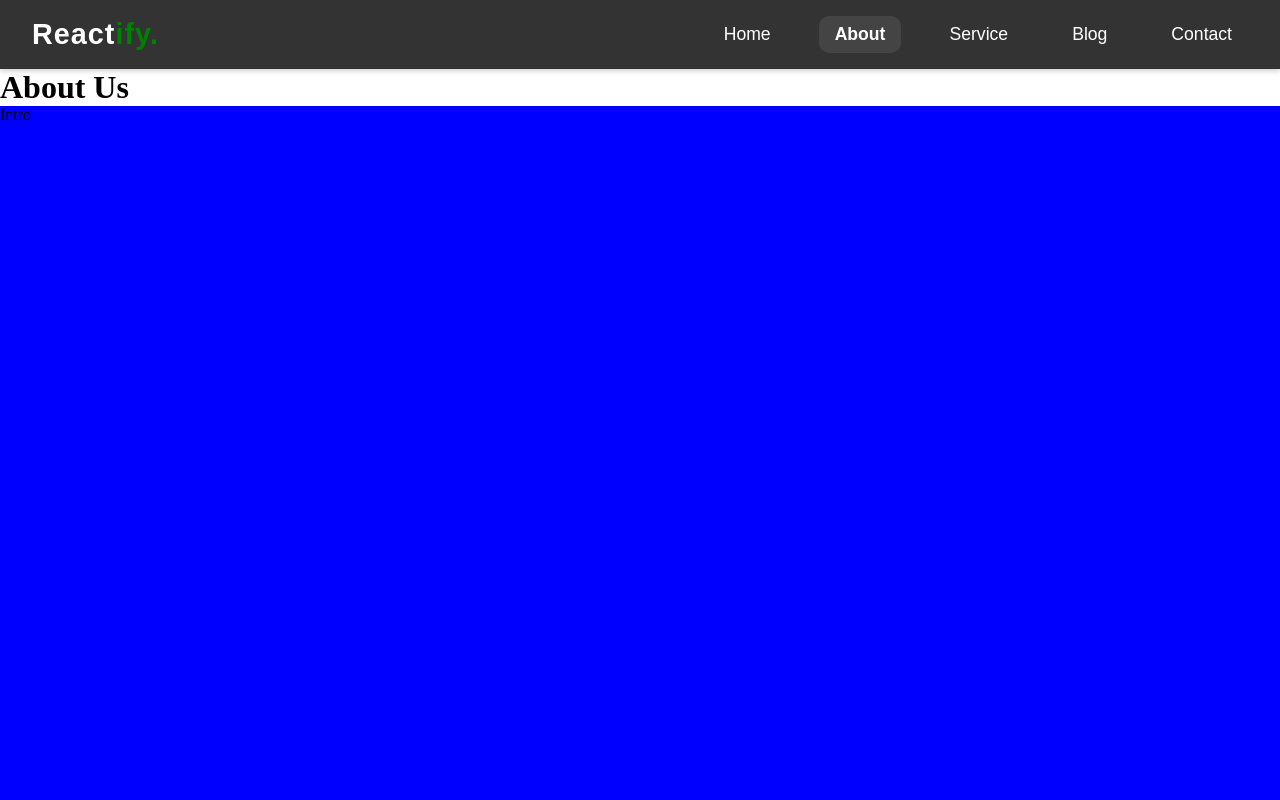
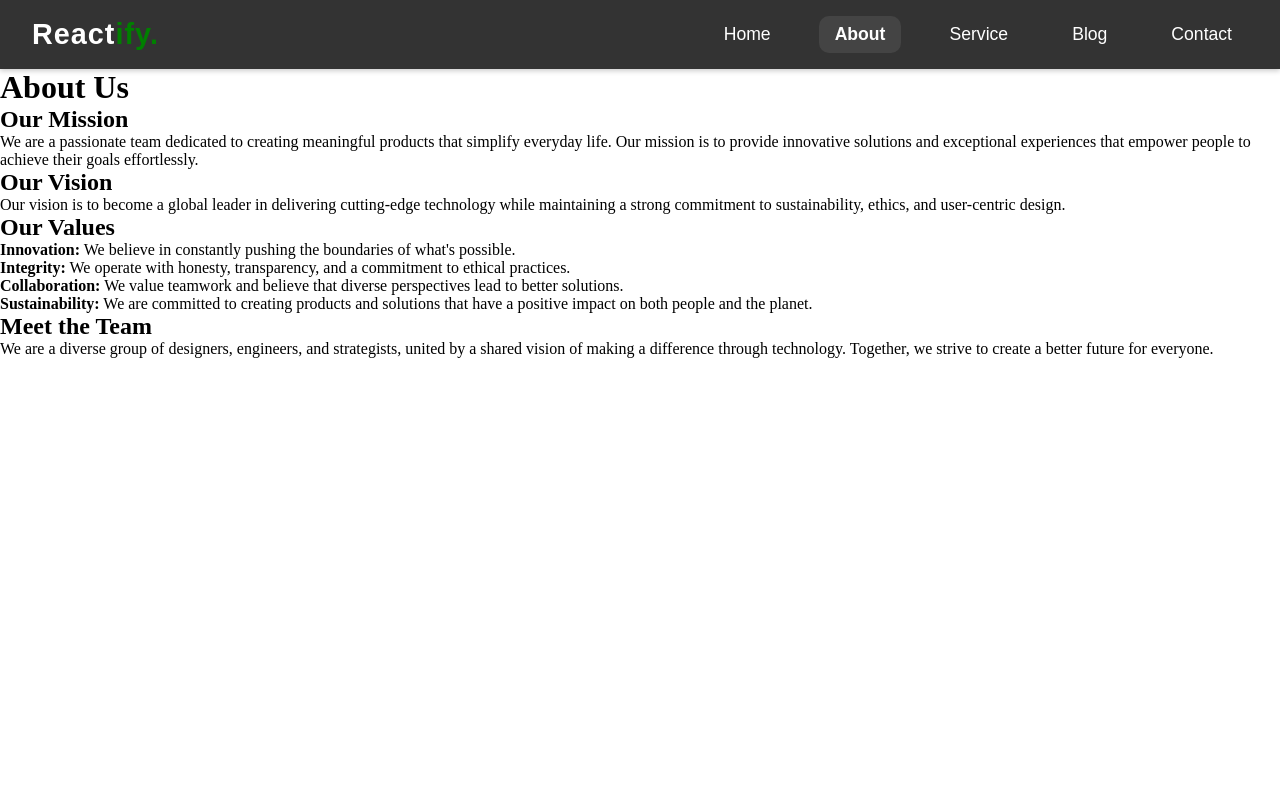
Before and after one commit to workmdirfan29/ReactJs_StartUPCode, a React (Vite) app: page /about in a window 1280 px wide. Shown: the top 800 px of the page. Built offline with nearby package versions, Linux system fonts and the light colour scheme.

Commit message:
About update CSS comming soon

```diff
--- a/src/components/About.jsx
+++ b/src/components/About.jsx
@@ -5,7 +5,6 @@ const About = () => {
   return (
     <div>
       <h1>About Us</h1>
-      <Intro />
       <section>
         <h2>Our Mission</h2>
         <p>We are a passionate team dedicated to creating meaningful products that simplify everyday life. Our mission is to provide innovative solutions and exceptional experiences that empower people to achieve their goals effortlessly.</p>
```
